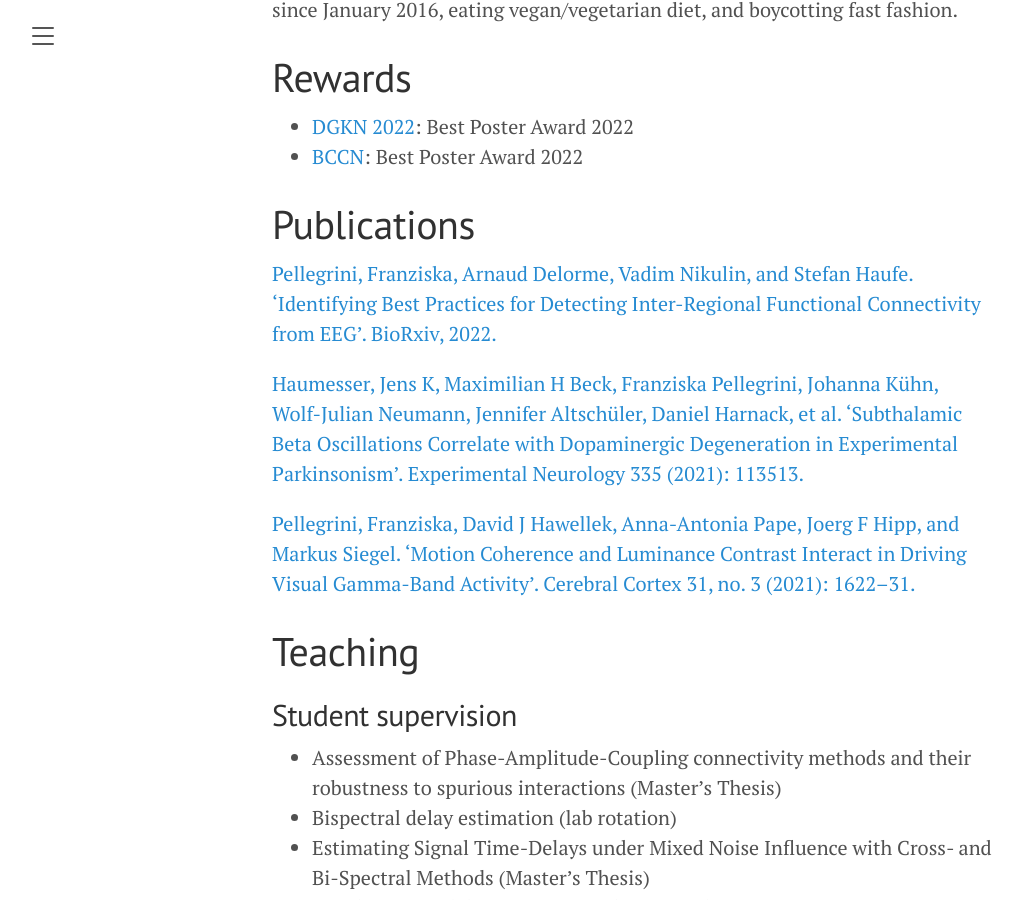
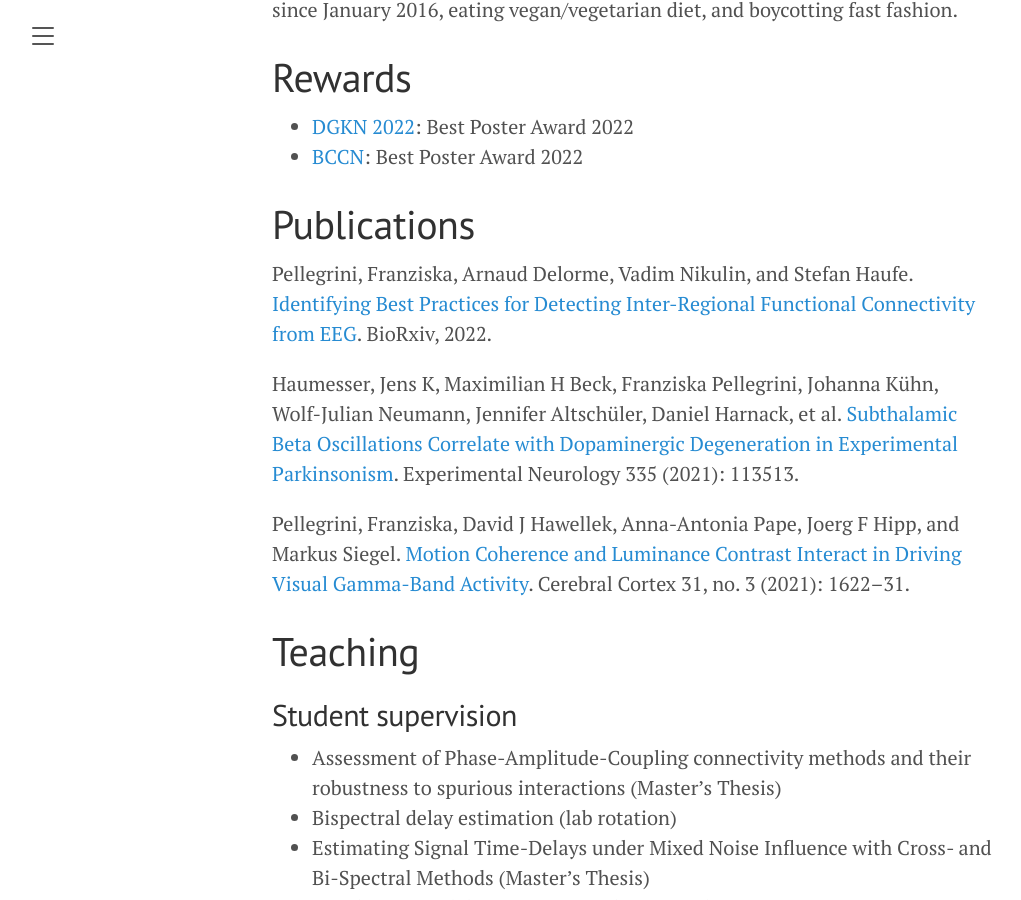
Before and after one commit to fpellegrini/fpellegrini.github.io, a Jekyll site: the page built from index.md, in a window 1280 px wide and 900 px high, scrolled down 1067 px. Shown: the whole window, without its empty margins (8-1029 px from the left). Built offline with Jekyll 4.4.1, drawn with Linux system fonts in a browser that asks for light colours.

```diff
--- a/index.md
+++ b/index.md
@@ -17,11 +17,11 @@ At work, I also try to improve life in science by engaging in the Equal Opportun
 - [BCCN](https://www.bccn-berlin.de): Best Poster Award 2022
 
 # Publications
-[Pellegrini, Franziska, Arnaud Delorme, Vadim Nikulin, and Stefan Haufe. ‘Identifying Best Practices for Detecting Inter-Regional Functional Connectivity from EEG’. BioRxiv, 2022.](https://www.biorxiv.org/content/10.1101/2022.10.05.510753.abstract)
+Pellegrini, Franziska, Arnaud Delorme, Vadim Nikulin, and Stefan Haufe. [Identifying Best Practices for Detecting Inter-Regional Functional Connectivity from EEG](https://www.biorxiv.org/content/10.1101/2022.10.05.510753.abstract). BioRxiv, 2022.
 
-[Haumesser, Jens K, Maximilian H Beck, Franziska Pellegrini, Johanna Kühn, Wolf-Julian Neumann, Jennifer Altschüler, Daniel Harnack, et al. ‘Subthalamic Beta Oscillations Correlate with Dopaminergic Degeneration in Experimental Parkinsonism’. Experimental Neurology 335 (2021): 113513.](https://www.sciencedirect.com/science/article/abs/pii/S0014488620303447)
+Haumesser, Jens K, Maximilian H Beck, Franziska Pellegrini, Johanna Kühn, Wolf-Julian Neumann, Jennifer Altschüler, Daniel Harnack, et al. [Subthalamic Beta Oscillations Correlate with Dopaminergic Degeneration in Experimental Parkinsonism](https://www.sciencedirect.com/science/article/abs/pii/S0014488620303447). Experimental Neurology 335 (2021): 113513.
 
-[Pellegrini, Franziska, David J Hawellek, Anna-Antonia Pape, Joerg F Hipp, and Markus Siegel. ‘Motion Coherence and Luminance Contrast Interact in Driving Visual Gamma-Band Activity’. Cerebral Cortex 31, no. 3 (2021): 1622–31.](https://academic.oup.com/cercor/article/31/3/1622/5954190?login=false)
+Pellegrini, Franziska, David J Hawellek, Anna-Antonia Pape, Joerg F Hipp, and Markus Siegel. [Motion Coherence and Luminance Contrast Interact in Driving Visual Gamma-Band Activity](https://academic.oup.com/cercor/article/31/3/1622/5954190?login=false). Cerebral Cortex 31, no. 3 (2021): 1622–31.
 
 
 # Teaching
```
